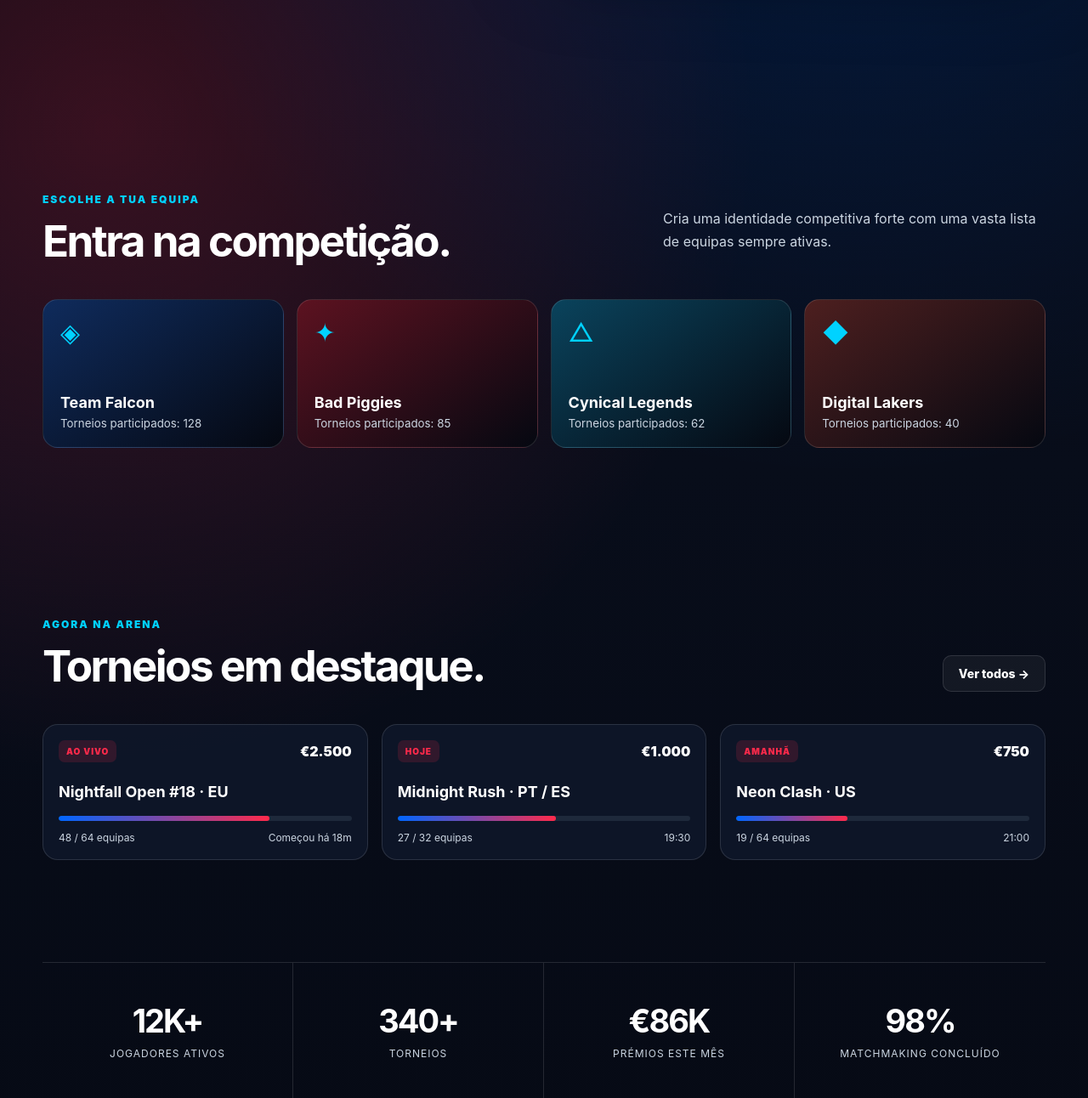
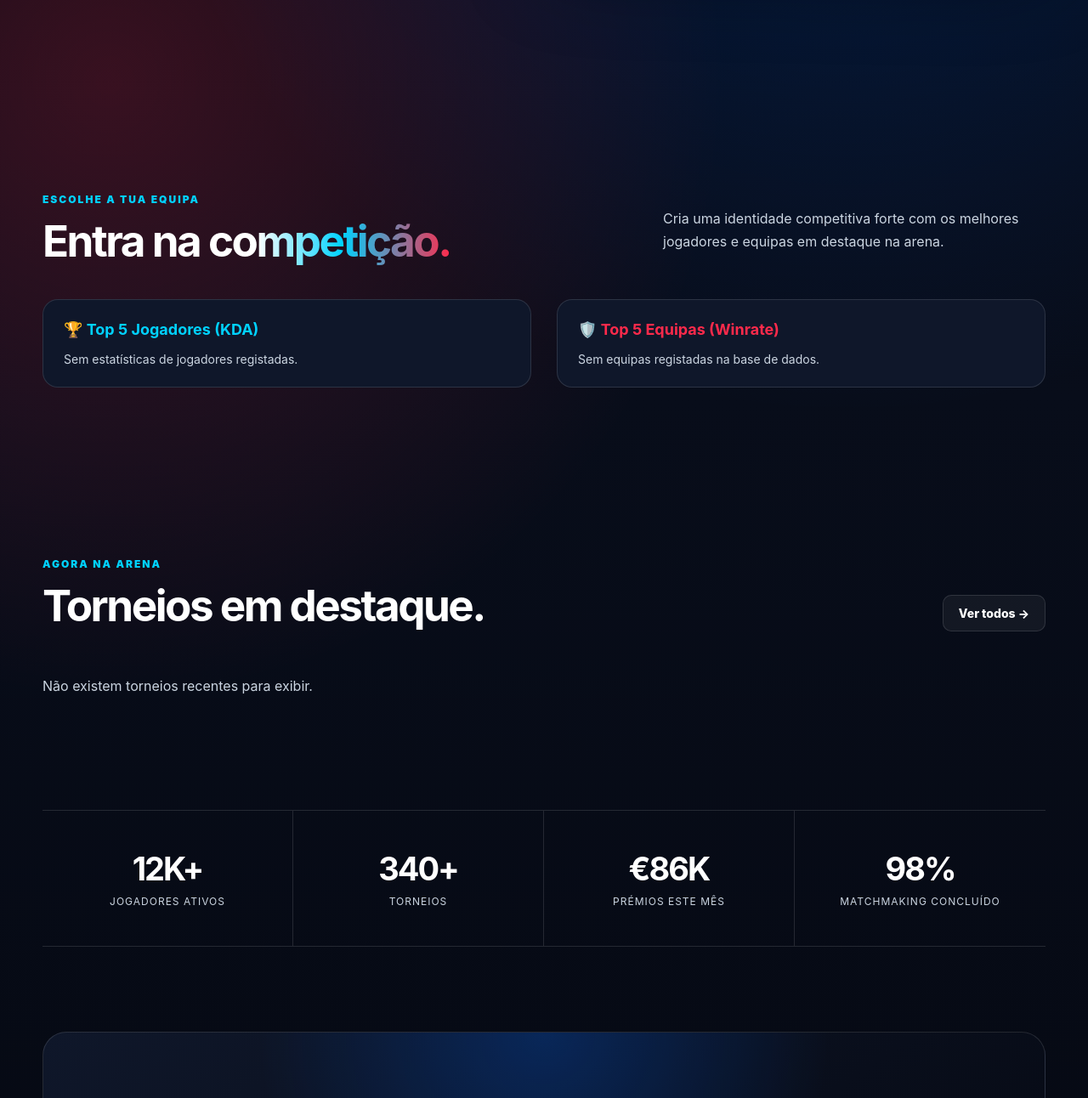
Before and after one commit to Galaord/ProjetoFinal_CyberSec_Esports, a Django app: template Projeto/core/templates/core/PaginaInicial.html in a window 1280 px wide. Shown: the part 641-1933 px from the top of the page at 85% size. Run offline with Django 3.2, Linux system fonts and the light colour scheme; the template is opened without the code that fills it, so the values that code supplies are empty.

Commit message:
Update do login e da pagina inicial

```diff
--- a/Projeto/core/templates/core/PaginaInicial.html
+++ b/Projeto/core/templates/core/PaginaInicial.html
@@ -1,3 +1,10 @@
+<!doctype html>
+<html lang="pt">
+<head>
+	<meta charset="utf-8">
+	<meta name="viewport" content="width=device-width, initial-scale=1">
+	<meta name="theme-color" content="#050811">
+	<title>NEXUS ARENA</title>
 	<style>
 		:root{
 			--bg:#050811;
@@ -86,14 +93,6 @@ h1{font-size:clamp(44px,5.4vw,76px);line-height:.98;letter-spacing:-4px;margin:0
 		.feature:before{content:"";position:absolute;inset:0;background:linear-gradient(120deg,transparent 35%,rgba(255,255,255,.12),transparent 55%);transform:translateX(-80%)}
 		.feature-title{font-size:25px;font-weight:900;position:relative;color:#ffffff}
 		.feature-meta{color:#e2e8f0;font-size:12px;margin-top:8px;position:relative}
-.arena-grid{display:grid;grid-template-columns:repeat(3,1fr);gap:10px;margin-top:12px}
-.game-card{height:85px;border-radius:12px;border:1px solid var(--line);background:#0a0f1d;padding:11px;display:flex;align-items:end;font-weight:800;font-size:11px;color:#ffffff;overflow:hidden;position:relative}
-.game-card:nth-child(1){background:linear-gradient(145deg,#0f2b5c,#080f1e)}
-.game-card:nth-child(2){background:linear-gradient(145deg,#5c1220,#080f1e)}
-.game-card:nth-child(3){background:linear-gradient(145deg,#0a435c,#080f1e)}
-.game-card:nth-child(4){background:linear-gradient(145deg,#4d1f1f,#080f1e)}
-.game-card:nth-child(5){background:linear-gradient(145deg,#123b5c,#080f1e)}
-.game-card:nth-child(6){background:linear-gradient(145deg,#421251,#080f1e)}
 
 		.section{padding:100px 0}
 		.section-head{display:flex;justify-content:space-between;gap:30px;align-items:end;margin-bottom:38px}
@@ -101,19 +100,13 @@ h1{font-size:clamp(44px,5.4vw,76px);line-height:.98;letter-spacing:-4px;margin:0
 		h2{font-size:clamp(34px,4vw,52px);letter-spacing:-2.5px;margin:10px 0 0;color:#ffffff}
 		.section-head p{color:var(--muted);max-width:450px;line-height:1.7}
 
-.games{display:grid;grid-template-columns:repeat(4,1fr);gap:15px}
-.game{
-  min-height:175px;border:1px solid var(--line);border-radius:18px;padding:20px;
-  display:flex;flex-direction:column;justify-content:flex-end;position:relative;overflow:hidden;
-  background:linear-gradient(145deg,#0f172a,#050811);transition:.25s;color:#ffffff;
-}
-.game:hover{transform:translateY(-6px);border-color:var(--red)}
-.game:nth-child(1){background:linear-gradient(145deg,#0f2b5c,#050811)}
-.game:nth-child(2){background:linear-gradient(145deg,#5c1220,#050811)}
-.game:nth-child(3){background:linear-gradient(145deg,#0a435c,#050811)}
-.game:nth-child(4){background:linear-gradient(145deg,#4d1f1f,#050811)}
-.game-icon{font-size:30px;margin-bottom:auto;color:var(--cyan)}
-.game strong{font-size:18px;color:#ffffff}.game small{color:var(--muted);margin-top:6px}
+		/* Estilos para o Top 5 Jogadores e Equipas */
+		.ranking-grid{display:grid;grid-template-columns:1fr 1fr;gap:30px;margin-top:35px}
+		.panel-box{background:var(--panel);padding:24px;border-radius:18px;border:1px solid var(--line)}
+		.panel-box h3{margin-top:0;font-size:18px;margin-bottom:16px}
+		.ranking-list{list-style:none;padding:0;margin:0;display:grid;gap:10px}
+		.ranking-item{display:flex;justify-content:space-between;align-items:center;padding:12px 16px;background:rgba(255,255,255,.02);border-radius:10px;border:1px solid rgba(255,255,255,.04)}
+		.ranking-item span strong{color:#fff}
 
 		.tournaments{display:grid;grid-template-columns:repeat(3,1fr);gap:16px}
 		.tournament{
@@ -154,14 +147,15 @@ footer{padding:35px 0 50px;color:var(--muted);font-size:12px}
 			.nav-links.open a{padding:14px;border-radius:8px}.nav-links.open a:hover{background:rgba(255,255,255,.05)}
 			.nav-actions{display:none}.mobile-menu{display:block;background:none;border:0;color:white;font-size:24px;cursor:pointer}
 			.hero{grid-template-columns:1fr;padding-top:35px}.arena{transform:none}
-  .games{grid-template-columns:repeat(2,1fr)}.tournaments{grid-template-columns:1fr}.stats{grid-template-columns:repeat(2,1fr)}
+			.ranking-grid{grid-template-columns:1fr}
+			.tournaments{grid-template-columns:1fr}.stats{grid-template-columns:repeat(2,1fr)}
 			.stat:nth-child(2){border-right:0}.stat:nth-child(1),.stat:nth-child(2){border-bottom:1px solid var(--line)}
 		}
 		@media(max-width:560px){
 			.container{width:min(100% - 28px,1180px)}
 			.hero{min-height:auto;padding-bottom:60px}h1{letter-spacing:-2.5px}
-  .arena{min-height:390px}.feature{height:165px}.arena-grid{grid-template-columns:repeat(2,1fr)}
-  .games{grid-template-columns:1fr}.stats{grid-template-columns:1fr}.stat{border-right:0;border-bottom:1px solid var(--line)!important}
+			.arena{min-height:390px}.feature{height:165px}
+			.stats{grid-template-columns:1fr}.stat{border-right:0;border-bottom:1px solid var(--line)!important}
 			.section{padding:70px 0}.section-head{display:block}
 			.footer-inner{display:block}.footer-links{margin-top:15px;flex-wrap:wrap}
 		}
@@ -215,27 +209,84 @@ footer{padding:35px 0 50px;color:var(--muted);font-size:12px}
     </div>
   </div>
 </section>
+
+<!-- SECÇÃO: TOP 5 JOGADORES (KDA) & TOP 5 EQUIPAS (WINRATE) -->
 <section class="section" id="jogos">
 <div class="container">
-  <div class="section-head"><div><div class="kicker">Escolhe a tua equipa</div><h2>Entra na competição.</h2></div><p>Cria uma identidade competitiva forte com uma vasta lista de equipas sempre ativas.</p></div>
-  <div class="games">
-    <a class="game" href="{% url 'comunidade' %}"><div class="game-icon">◈</div><strong>Team Falcon</strong><small>Torneios participados: 128</small></a>
-    <a class="game" href="{% url 'comunidade' %}"><div class="game-icon">✦</div><strong>Bad Piggies</strong><small>Torneios participados: 85</small></a>
-    <a class="game" href="{% url 'comunidade' %}"><div class="game-icon">△</div><strong>Cynical Legends</strong><small>Torneios participados: 62</small></a>
-    <a class="game" href="{% url 'comunidade' %}"><div class="game-icon">◆</div><strong>Digital Lakers</strong><small>Torneios participados: 40</small></a>
+  <div class="section-head">
+    <div>
+      <div class="kicker">Escolhe a tua equipa</div>
+      <h2>Entra na <span class="gradient-text">competição.</span></h2>
+    </div>
+    <p>Cria uma identidade competitiva forte com os melhores jogadores e equipas em destaque na arena.</p>
+  </div>
+
+  <div class="ranking-grid">
+    <!-- Coluna Esquerda: Top 5 Jogadores por KDA -->
+    <div class="panel-box">
+      <h3 style="color: var(--cyan);">🏆 Top 5 Jogadores (KDA)</h3>
+      <ul class="ranking-list">
+        {% for jogador in top_jogadores %}
+        <li class="ranking-item">
+          <span><strong>{{ forloop.counter }}.</strong> {{ jogador.0 }}</span>
+          <span style="color: var(--cyan); font-weight: 800;">KDA: {{ jogador.1|floatformat:2 }}</span>
+        </li>
+        {% empty %}
+        <li style="color: var(--muted); font-size: 14px;">Sem estatísticas de jogadores registadas.</li>
+        {% endfor %}
+      </ul>
+    </div>
+
+    <!-- Coluna Direita: Top 5 Equipas por Winrate -->
+    <div class="panel-box">
+      <h3 style="color: var(--red);">🛡️ Top 5 Equipas (Winrate)</h3>
+      <ul class="ranking-list">
+        {% for equipa in top_equipas %}
+        <li class="ranking-item">
+          <span><strong>{{ forloop.counter }}.</strong> {{ equipa.nome }}</span>
+          <span style="color: var(--red); font-weight: 800;">{{ equipa.winrate|default:0|floatformat:1 }}% WR</span>
+        </li>
+        {% empty %}
+        <li style="color: var(--muted); font-size: 14px;">Sem equipas registadas na base de dados.</li>
+        {% endfor %}
+      </ul>
+    </div>
   </div>
 </div>
 </section>
+
+<!-- SECÇÃO: 3 TORNEIOS MAIS RECENTES -->
 <section class="section" id="torneios">
 <div class="container">
-  <div class="section-head"><div><div class="kicker">Agora na arena</div><h2>Torneios em destaque.</h2></div><a class="btn btn-ghost" href="{% url 'torneios' %}">Ver todos →</a></div>
+  <div class="section-head">
+    <div>
+      <div class="kicker">Agora na arena</div>
+      <h2>Torneios em destaque.</h2>
+    </div>
+    <a class="btn btn-ghost" href="{% url 'torneios' %}">Ver todos →</a>
+  </div>
   <div class="tournaments">
-    <article class="tournament"><div class="t-top"><span class="tag">Ao vivo</span><span class="prize">€2.500</span></div><h3>Nightfall Open #18 · EU</h3><div class="progress"><i></i></div><div class="t-foot"><span>48 / 64 equipas</span><span>Começou há 18m</span></div></article>
-    <article class="tournament"><div class="t-top"><span class="tag">Hoje</span><span class="prize">€1.000</span></div><h3>Midnight Rush · PT / ES</h3><div class="progress"><i style="width:54%"></i></div><div class="t-foot"><span>27 / 32 equipas</span><span>19:30</span></div></article>
-    <article class="tournament"><div class="t-top"><span class="tag">Amanhã</span><span class="prize">€750</span></div><h3>Neon Clash · US</h3><div class="progress"><i style="width:38%"></i></div><div class="t-foot"><span>19 / 64 equipas</span><span>21:00</span></div></article>
+    {% for torneio in torneios_recentes %}
+    <article class="tournament">
+      <div class="t-top">
+        <span class="tag">Recente</span>
+        <span class="prize">{{ torneio.premio|default:"€500" }}</span>
+      </div>
+      <h3>{{ torneio.nome }}</h3>
+      <p>Início: {{ torneio.data_inicio|date:"d/m/Y" }}</p>
+      <div class="progress"><i style="width: 75%;"></i></div>
+      <div class="t-foot">
+        <span>Inscrições abertas</span>
+        <span>Ativo</span>
+      </div>
+    </article>
+    {% empty %}
+    <p style="color: var(--muted);">Não existem torneios recentes para exibir.</p>
+    {% endfor %}
   </div>
 </div>
 </section>
+
 <section class="container" id="ranking">
   <div class="stats">
     <div class="stat"><b>12K+</b><span>Jogadores ativos</span></div>
@@ -261,3 +312,5 @@ footer{padding:35px 0 50px;color:var(--muted);font-size:12px}
   <div class="footer-links"><a href="#">Termos de serviço</a><a href="{% url 'teste' %}">Privacidade</a></div>
 </div>
 </footer>
+</body>
+</html>
```
Also changed, not shown: Projeto/core/templates/core/teste.html (+34 -0 lines). Lines whose indentation alone changed are shown as unchanged.
